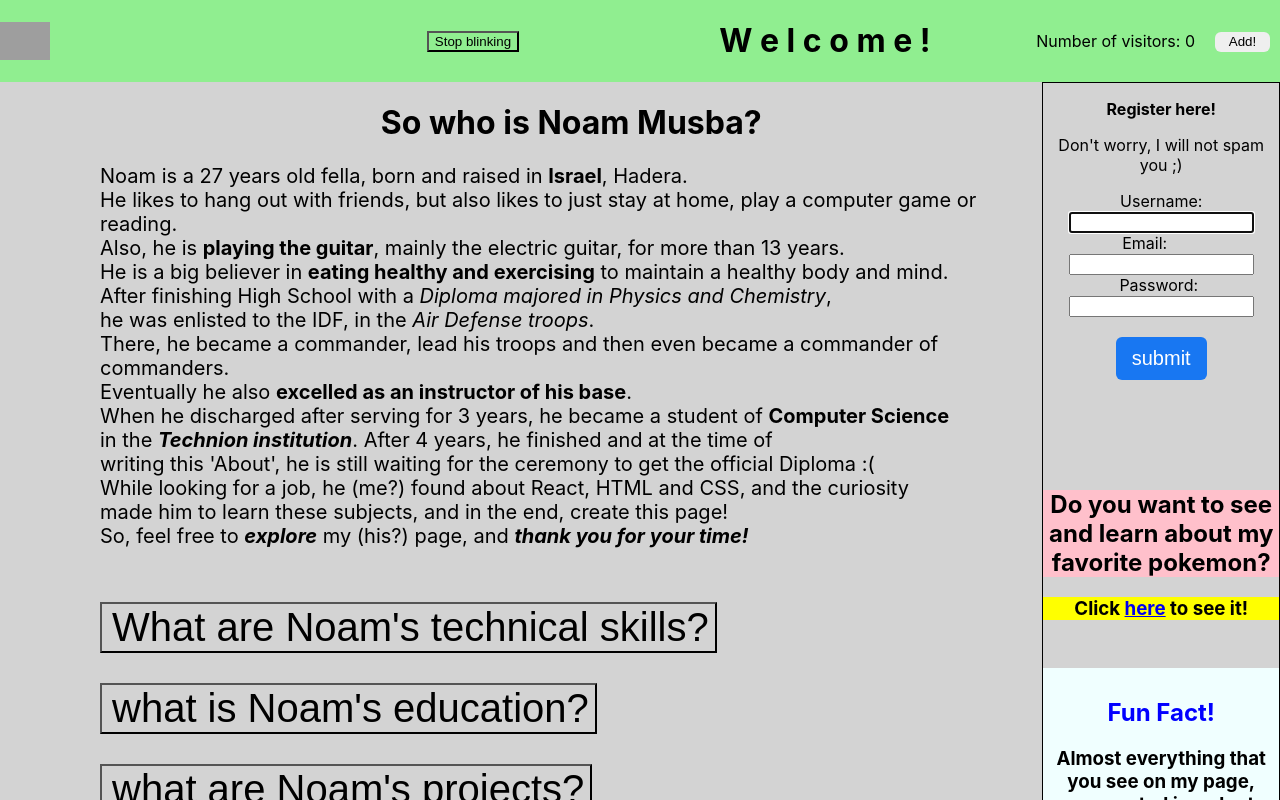
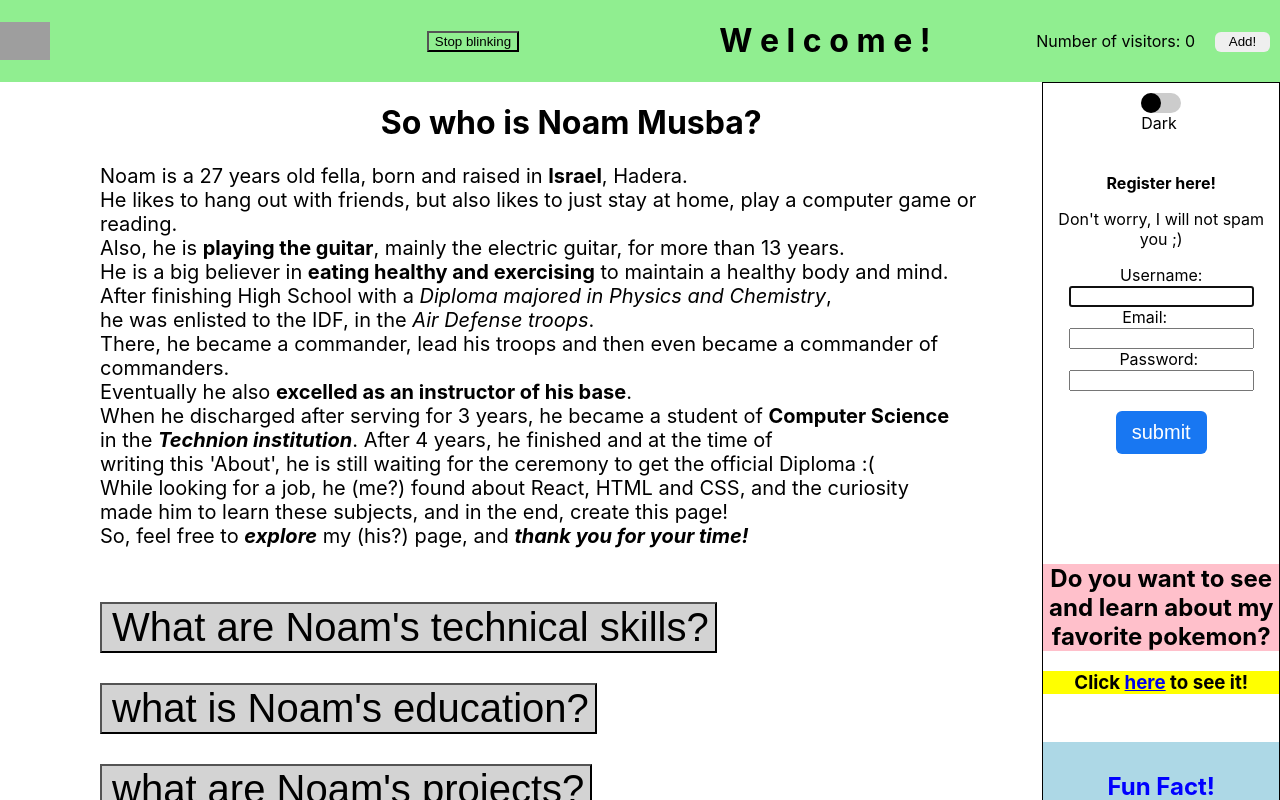
Before and after one commit to Noam-Musba/Noams-Page, a React (Create React App) app: page / in a window 1280 px wide. Shown: the top 800 px of the page. Built offline with nearby package versions, Linux system fonts and the light colour scheme; grey boxes are pictures that could not be loaded.

Commit message:
dark mode switch
added a dark mode switch, which resulted some color-design changes.

```diff
--- a/src/components/Body.js
+++ b/src/components/Body.js
@@ -1,4 +1,4 @@
-import React from "react";
+import React, { useState } from "react";
 import Sidebar from "./Sidebar";
 import Main from "./Main";
 
@@ -6,23 +6,100 @@ const bodyStyles = {
   display: "flex",
   flexWrap: "nowrap",
 
-  backgroundColor: "lightgrey",
+  backgroundColor: "white",
+
   height: "300vh",
   overflow: "auto",
+};
 
+const toggleSwitch = {
+  margin: "10px",
+  position: "relative",
+  width: "40px",
+  height: "20px",
+  backgroundColor: "#ccc",
+  borderRadius: "10px",
+};
 
+const inputStyle = {
+  opacity: "0",
+  width: "0",
+  height: "0",
+};
+
+const labelStyle = {
+  position: "absolute",
+  top: "0",
+  left: "0",
+  width: "20px",
+  height: "20px",
+  backgroundColor: "black",
+  borderRadius: "50%",
+  transition: "transform 0.2s ease-in-out",
 };
 
 /**
  * add a check button
+ * marginLeft: "100px", marginBottom: "50px"
  */
 
+function Body() {
+  const [checked, setChecked] = useState(false);
 
-function Body() {
+  const handleCheckboxChange = () => {
+    setChecked(!checked);
+  };
+
   return (
-    <main style={bodyStyles}>
+    <main
+      style={
+        checked
+          ? { ...bodyStyles, backgroundColor: "black", color: "white" }
+          : bodyStyles
+      }
+    >
       <Main />
-      <aside style={{ flex: "1", border: "1px solid black" }}>
+      <aside
+        style={{
+          flex: "1",
+          border: "1px solid " + (checked ? "white" : "black"),
+        }}
+      >
+        <div
+          style={{
+            display: "flex",
+            justifyContent: "center",
+            alignItems: "center",
+            marginBottom: "50px"
+          }}
+        >
+          <div style={toggleSwitch}>
+            <label
+              style={
+                checked
+                  ? {
+                      ...labelStyle,
+                      transform: "translateX(20px",
+                      backgroundColor: "white",
+                    }
+                  : labelStyle
+              }
+            >
+              <input
+                style={
+                  checked
+                    ? { ...inputStyle, transform: "translateX(20px" }
+                    : inputStyle
+                }
+                type="checkbox"
+                checked={checked}
+                onChange={handleCheckboxChange}
+              />
+              {checked ? "Light" : "Dark"}
+            </label>
+          </div>
+        </div>
+
         <Sidebar />
       </aside>
     </main>
--- a/src/components/FunFact.js
+++ b/src/components/FunFact.js
@@ -2,7 +2,7 @@ import React from "react";
 
 function FunFact() {
   return (
-    <div style={{ padding: "10px", backgroundColor: 'azure'}}>
+    <div style={{ padding: "10px", backgroundColor: 'lightblue'}}>
       <h2 style={{color: 'blue'}}>Fun Fact!</h2>
       <h3>
         Almost everything that you see on my page, was created in order to
--- a/src/components/Quiz.js
+++ b/src/components/Quiz.js
@@ -107,7 +107,7 @@ function Quiz() {
   };
 
   return (
-    <div style={{ backgroundColor: "lightcyan", paddingBottom: "15px" }}>
+    <div style={{ backgroundColor: "lightblue", paddingBottom: "15px" }}>
       <h1>Come try my quiz!</h1>
       {questionNumber < questions.length ? (
         renderQuestion()
--- a/src/components/Skills.js
+++ b/src/components/Skills.js
@@ -103,7 +103,7 @@ function Skills() {
       >
         what are {firstName}'s projects?
       </TechSkills>
-      <h1 style={{ backgroundColor: "lightgoldenrodyellow" }}>
+      <h1 style={{ backgroundColor: "lightsalmon" }}>
         Want to check more of my projects? Check out my {myGithub}!
       </h1>
     </div>
```
